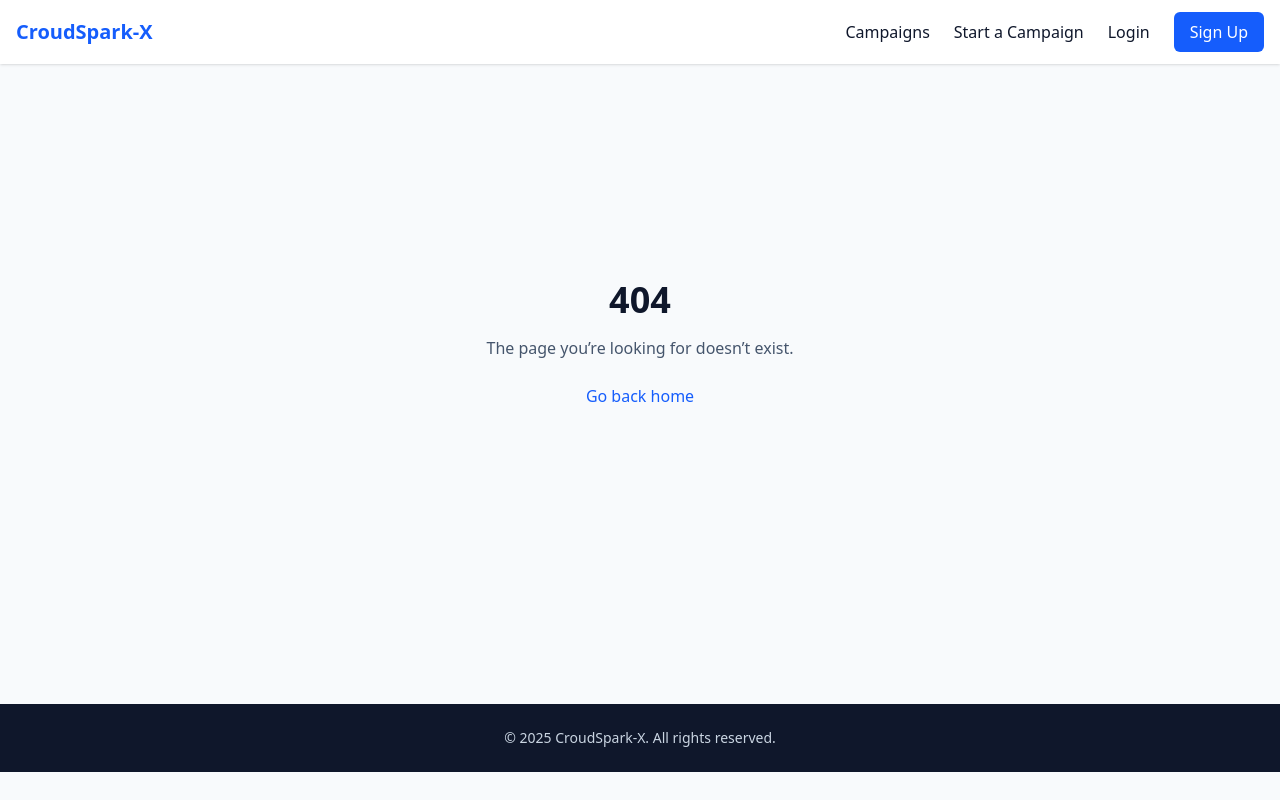
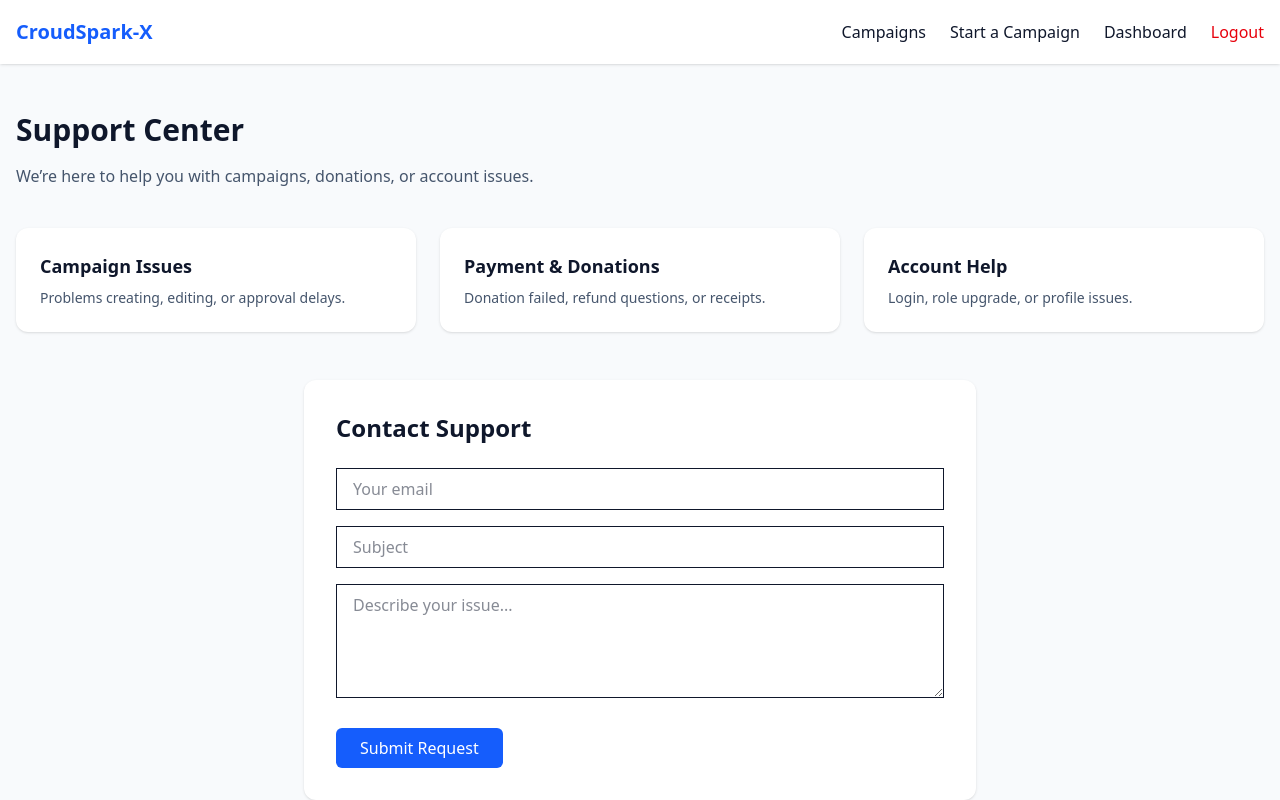
Before and after one commit to Gautam9730/CroudSpark-X, a Next.js app: page /support in a window 1280 px wide. Before the commit this address had no page. Shown: the top 800 px of the page. Built offline with nearby package versions, Linux system fonts and the light colour scheme.

Commit message:
some small thing's gonna changed....!

```diff
--- /dev/null
+++ b/src/app/admin/page.jsx
@@ -0,0 +1,13 @@
+import ProtectedAdmin from "@/components/admin/ProtectedAdmin";
+import AdminCampaignList from "@/components/admin/AdminCampaignList";
+
+export default function AdminPage() {
+    return (
+        <ProtectedAdmin>
+            <section className="max-w-7xl mx-auto px-4 py-12">
+                <h1 className="text-3xl font-bold mb-8">Admin Dashboard</h1>
+                <AdminCampaignList />
+            </section>
+        </ProtectedAdmin>
+    );
+}
--- /dev/null
+++ b/src/app/support/page.jsx
@@ -0,0 +1,16 @@
+import SupportForm from "@/components/support/SupportForm";
+import SupportCards from "@/components/support/SupportCards";
+
+export default function SupportPage() {
+    return (
+        <section className="max-w-7xl mx-auto px-4 py-12">
+            <h1 className="text-3xl font-bold mb-4">Support Center</h1>
+            <p className="text-slate-600 mb-10">
+                We’re here to help you with campaigns, donations, or account issues.
+            </p>
+
+            <SupportCards />
+            <SupportForm />
+        </section>
+    );
+}
--- /dev/null
+++ b/src/app/terms/page.jsx
@@ -0,0 +1,43 @@
+export default function TermsPage() {
+    return (
+        <section className="max-w-4xl mx-auto px-4 py-12">
+            <h1 className="text-3xl font-bold mb-6">Terms & Conditions</h1>
+
+            <div className="space-y-8 text-slate-700 leading-relaxed">
+                <Section
+                    title="1. Platform Usage"
+                    text="CroudSpark-X is a crowdfunding platform. Users must provide accurate information and use the platform lawfully."
+                />
+
+                <Section
+                    title="2. Campaign Responsibility"
+                    text="Creators are fully responsible for the authenticity of their campaigns. Admin approval does not guarantee outcomes."
+                />
+
+                <Section
+                    title="3. Donations"
+                    text="All donations are voluntary. Refunds are subject to platform policy and campaign status."
+                />
+
+                <Section
+                    title="4. Admin Rights"
+                    text="CroudSpark-X reserves the right to approve, reject, suspend, or remove campaigns at any time."
+                />
+
+                <Section
+                    title="5. Account Termination"
+                    text="We may suspend accounts that violate our policies or misuse the platform."
+                />
+            </div>
+        </section>
+    );
+}
+
+function Section({ title, text }) {
+    return (
+        <div>
+            <h2 className="text-xl font-semibold mb-2">{title}</h2>
+            <p>{text}</p>
+        </div>
+    );
+}
--- /dev/null
+++ b/src/components/admin/AdminCampaignList.jsx
@@ -0,0 +1,33 @@
+import { campaigns } from "@/data/campaigns";
+
+export default function AdminCampaignList() {
+    return (
+        <div className="bg-white rounded-xl shadow overflow-hidden">
+            <table className="w-full">
+                <thead className="bg-slate-100">
+                <tr>
+                    <th className="p-4 text-left">Title</th>
+                    <th className="p-4">Status</th>
+                    <th className="p-4">Actions</th>
+                </tr>
+                </thead>
+                <tbody>
+                {campaigns.map((c) => (
+                    <tr key={c.id} className="border-t">
+                        <td className="p-4">{c.title}</td>
+                        <td className="p-4 text-yellow-600">PENDING</td>
+                        <td className="p-4 flex gap-2">
+                            <button className="bg-green-600 text-white px-3 py-1 rounded">
+                                Approve
+                            </button>
+                            <button className="bg-red-600 text-white px-3 py-1 rounded">
+                                Reject
+                            </button>
+                        </td>
+                    </tr>
+                ))}
+                </tbody>
+            </table>
+        </div>
+    );
+}
--- /dev/null
+++ b/src/components/admin/ProtectedAdmin.jsx
@@ -0,0 +1,20 @@
+"use client";
+
+import { useAuth } from "@/context/AuthContext";
+import { useRouter } from "next/navigation";
+import { useEffect } from "react";
+
+export default function ProtectedAdmin({ children }) {
+    const { user } = useAuth();
+    const router = useRouter();
+
+    useEffect(() => {
+        if (!user || user.role !== "ADMIN") {
+            router.push("/");
+        }
+    }, [user]);
+
+    if (!user || user.role !== "ADMIN") return null;
+
+    return children;
+}
--- a/src/components/layout/Footer.jsx
+++ b/src/components/layout/Footer.jsx
@@ -1,9 +1,16 @@
+import Link from "next/link";
+
 export default function Footer() {
     return (
         <footer className="bg-slate-900 text-slate-300">
+
             <div className="max-w-7xl mx-auto px-4 py-6 text-center text-sm">
-                © {new Date().getFullYear()} CroudSpark-X. All rights reserved.
+                © {new Date().getFullYear()} CroudSpark-X. All rights reserved.<br/>
+                <Link href="/support">Support</Link> <br/>
+                <Link href="/terms">Terms & Conditions</Link>
             </div>
+
+
         </footer>
     );
 }
--- a/src/components/layout/Navbar.jsx
+++ b/src/components/layout/Navbar.jsx
@@ -1,11 +1,11 @@
 "use client";
 
 import Link from "next/link";
-import { useState } from "react";
-import { useAuth } from "@/context/AuthContext";
+import {useState} from "react";
+import {useAuth} from "@/context/AuthContext";
 
 export default function Navbar() {
-    const { user, logout } = useAuth();
+    const {user, logout} = useAuth();
     const [open, setOpen] = useState(false);
 
     return (
@@ -51,6 +51,12 @@ export default function Navbar() {
                 <div className="md:hidden bg-white border-t px-4 py-4 flex flex-col gap-3">
                     <Link href="/campaigns">Campaigns</Link>
                     <Link href="/start-campaign">Start a Campaign</Link>
+                    {user?.role === "ADMIN" && (
+                        <Link href="/admin" className="text-red-600 font-semibold">
+                            Admin
+                        </Link>
+                    )}
+
                     {!user ? (
                         <>
                             <Link href="/auth/login">Login</Link>
--- /dev/null
+++ b/src/components/support/SupportCards.jsx
@@ -0,0 +1,30 @@
+export default function SupportCards() {
+    const items = [
+        {
+            title: "Campaign Issues",
+            desc: "Problems creating, editing, or approval delays.",
+        },
+        {
+            title: "Payment & Donations",
+            desc: "Donation failed, refund questions, or receipts.",
+        },
+        {
+            title: "Account Help",
+            desc: "Login, role upgrade, or profile issues.",
+        },
+    ];
+
+    return (
+        <div className="grid gap-6 md:grid-cols-3 mb-12">
+            {items.map((i) => (
+                <div
+                    key={i.title}
+                    className="bg-white p-6 rounded-xl shadow hover:shadow-md transition"
+                >
+                    <h3 className="font-semibold text-lg mb-2">{i.title}</h3>
+                    <p className="text-slate-600 text-sm">{i.desc}</p>
+                </div>
+            ))}
+        </div>
+    );
+}
--- /dev/null
+++ b/src/components/support/SupportForm.jsx
@@ -0,0 +1,48 @@
+"use client";
+
+import { useState } from "react";
+
+export default function SupportForm() {
+    const [form, setForm] = useState({
+        email: "",
+        subject: "",
+        message: "",
+    });
+
+    const submit = (e) => {
+        e.preventDefault();
+        alert("Support request submitted (mock)");
+    };
+
+    return (
+        <form
+            onSubmit={submit}
+            className="bg-white p-8 rounded-xl shadow max-w-2xl mx-auto"
+        >
+            <h2 className="text-2xl font-bold mb-6">Contact Support</h2>
+
+            <input
+                className="w-full border px-4 py-2 mb-4"
+                placeholder="Your email"
+                required
+            />
+
+            <input
+                className="w-full border px-4 py-2 mb-4"
+                placeholder="Subject"
+                required
+            />
+
+            <textarea
+                className="w-full border px-4 py-2 mb-6"
+                rows="4"
+                placeholder="Describe your issue..."
+                required
+            />
+
+            <button className="bg-blue-600 text-white px-6 py-2 rounded-md">
+                Submit Request
+            </button>
+        </form>
+    );
+}
--- a/src/context/AuthContext.jsx
+++ b/src/context/AuthContext.jsx
@@ -5,15 +5,15 @@ import { createContext, useContext, useState } from "react";
 const AuthContext = createContext();
 
 export function AuthProvider({ children }) {
-    const [user, setUser] = useState(null); // mock user
-
-    const login = () =>
-        setUser({ id: "1", name: "Demo User", role: "CREATOR" });
-
-    const logout = () => setUser(null);
+    // change role to "ADMIN" to test admin UI
+    const [user, setUser] = useState({
+        id: "1",
+        name: "Admin User",
+        role: "ADMIN", // USER | CREATOR | ADMIN
+    });
 
     return (
-        <AuthContext.Provider value={{ user, login, logout }}>
+        <AuthContext.Provider value={{ user }}>
             {children}
         </AuthContext.Provider>
     );
```
